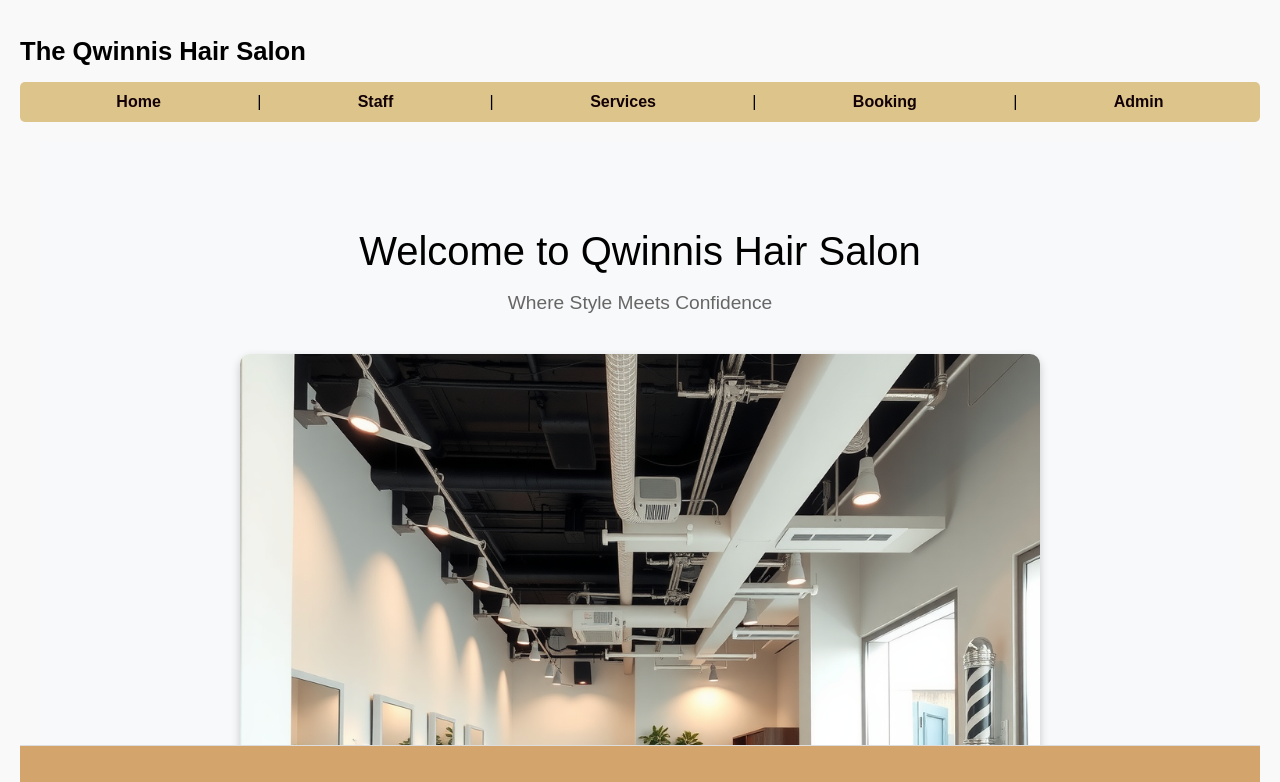
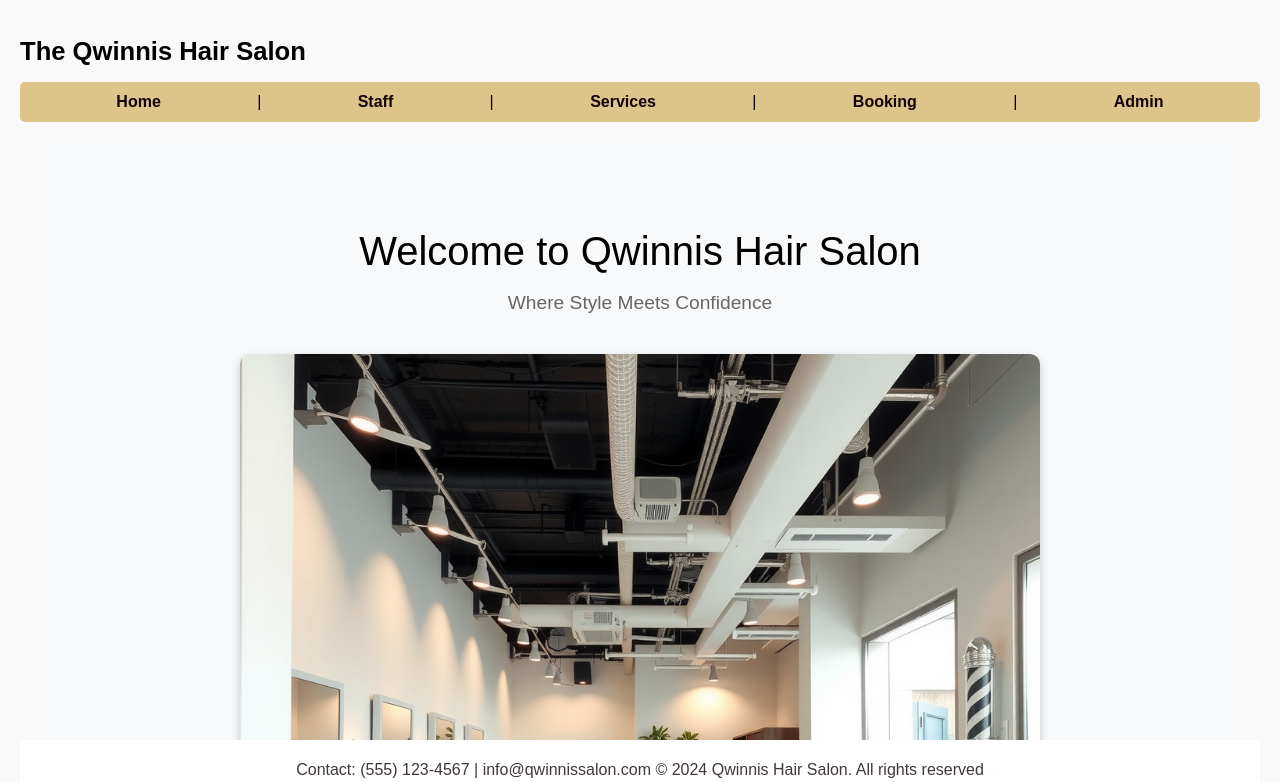
Before and after one commit to Kemboijames7/salon-website, a React (Vite) app in the folder client/: page / in a window 1280 px wide. Shown: the top 782 px of the page. Built offline with nearby package versions, Linux system fonts and the light colour scheme.

Commit message:
Added footer stylr

```diff
--- a/client/src/index.css
+++ b/client/src/index.css
@@ -92,8 +92,13 @@ nav a:hover{
 }
 
 footer {
-background-color: rgb(211, 165, 109);
+background-color: white;
 position: sticky;
 bottom: 0;
+text-align: center;
+margin-top: 20px;
+padding: 5px;
+border-radius: 5px;
+color: rgb(66, 56, 56);
 
 }
--- a/client/src/pages/home/home.module.css
+++ b/client/src/pages/home/home.module.css
@@ -96,13 +96,7 @@
     margin-bottom: 10px;
   }
 
-  footer {
-    text-align: center;
-    margin-top: 40px;
-    padding-top: 20px;
-    border-top: 1px solid #ddd;
-    color: #777;
-  }
+
 
   @media (max-width: 768px) {
     .hero h1 {
```
